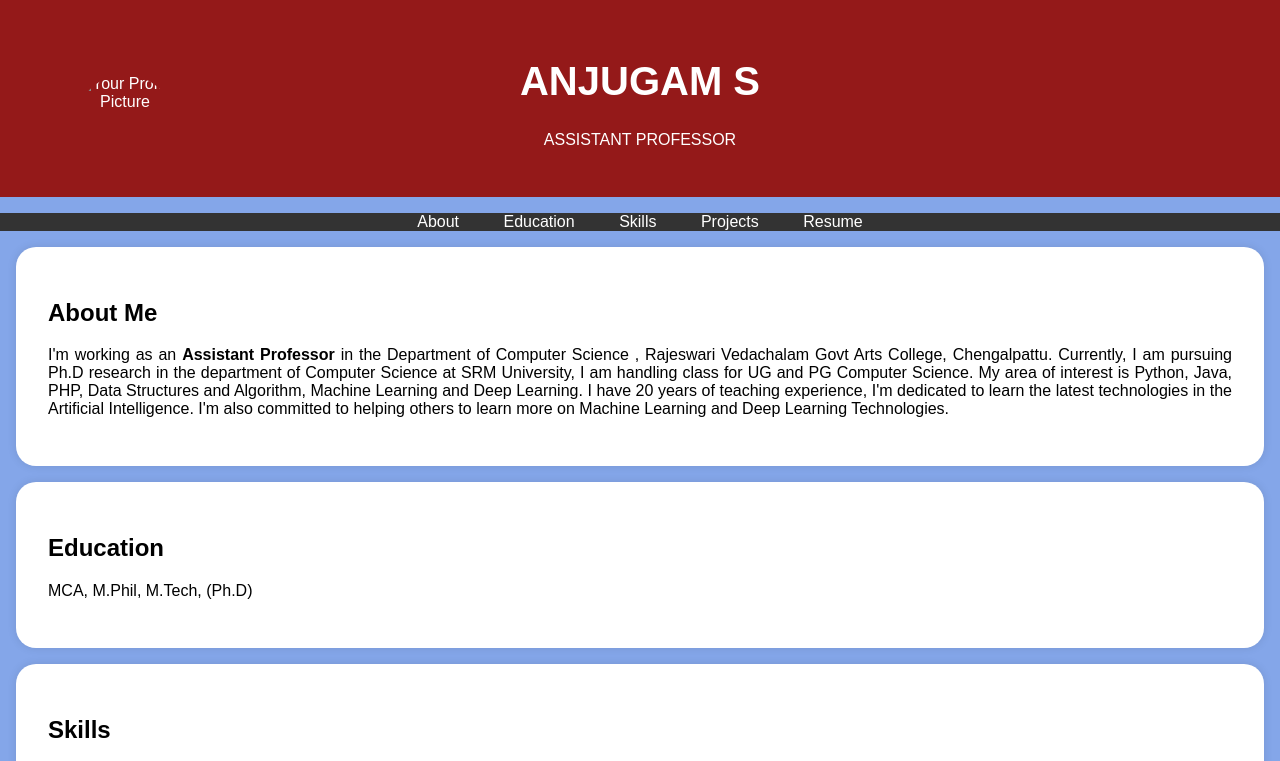
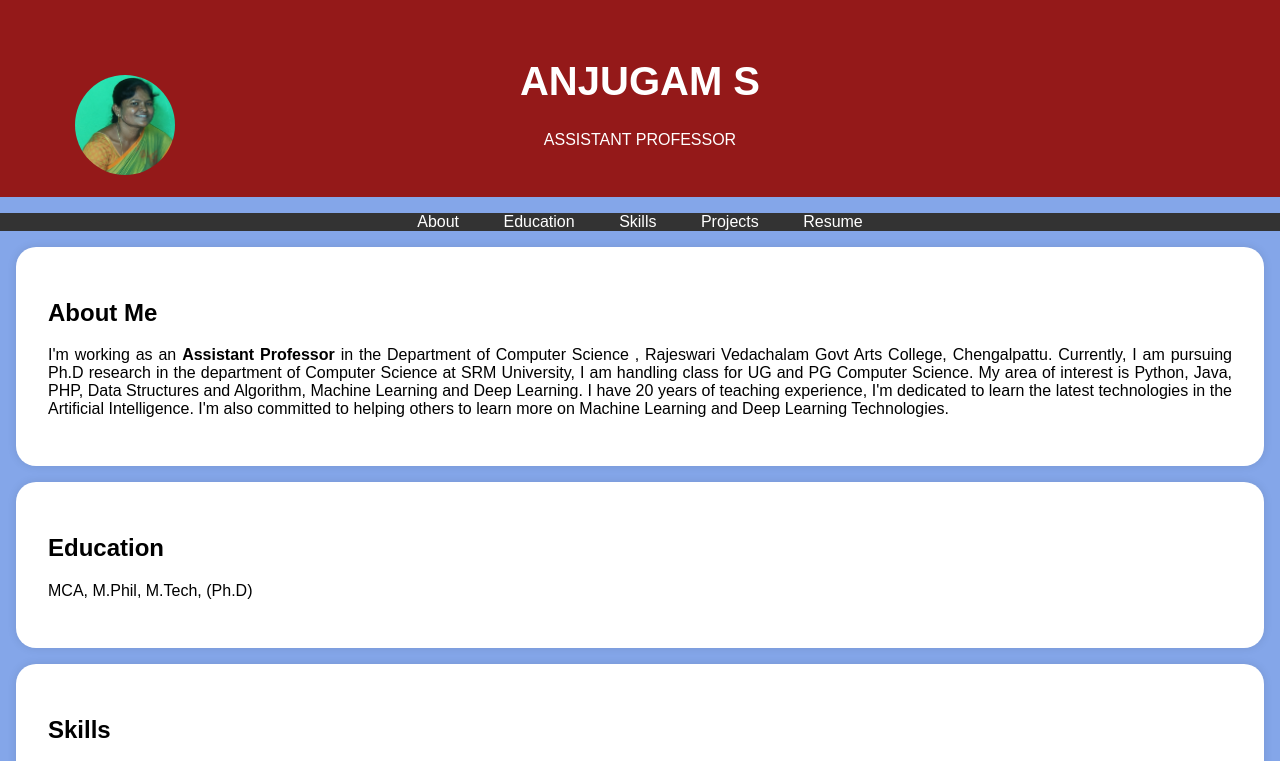
Before and after one commit to Anjughub/Nan-muthalvan-project, a plain HTML site: page index.html in a window 1280 px wide. Shown: the top 761 px of the page. Drawn offline with Linux system fonts and the light colour scheme.

Commit message:
Update index.html

```diff
--- a/index.html
+++ b/index.html
@@ -95,7 +95,7 @@
     <header>
         <div class="header-content">
             <!-- Add your profile picture here -->
-            <img https://github.com/Anjughub/Nan-muthalvan-project/blob/main/IMG_20250123_134750.jpg" alt="Your Profile Picture" class="profile-picture">
+            <img src="IMG_20250123_134750.jpg" alt="My Profile Picture" class="profile-picture">
             <h1>ANJUGAM S</h1>
             <p>ASSISTANT PROFESSOR</p>
         </div>
```
